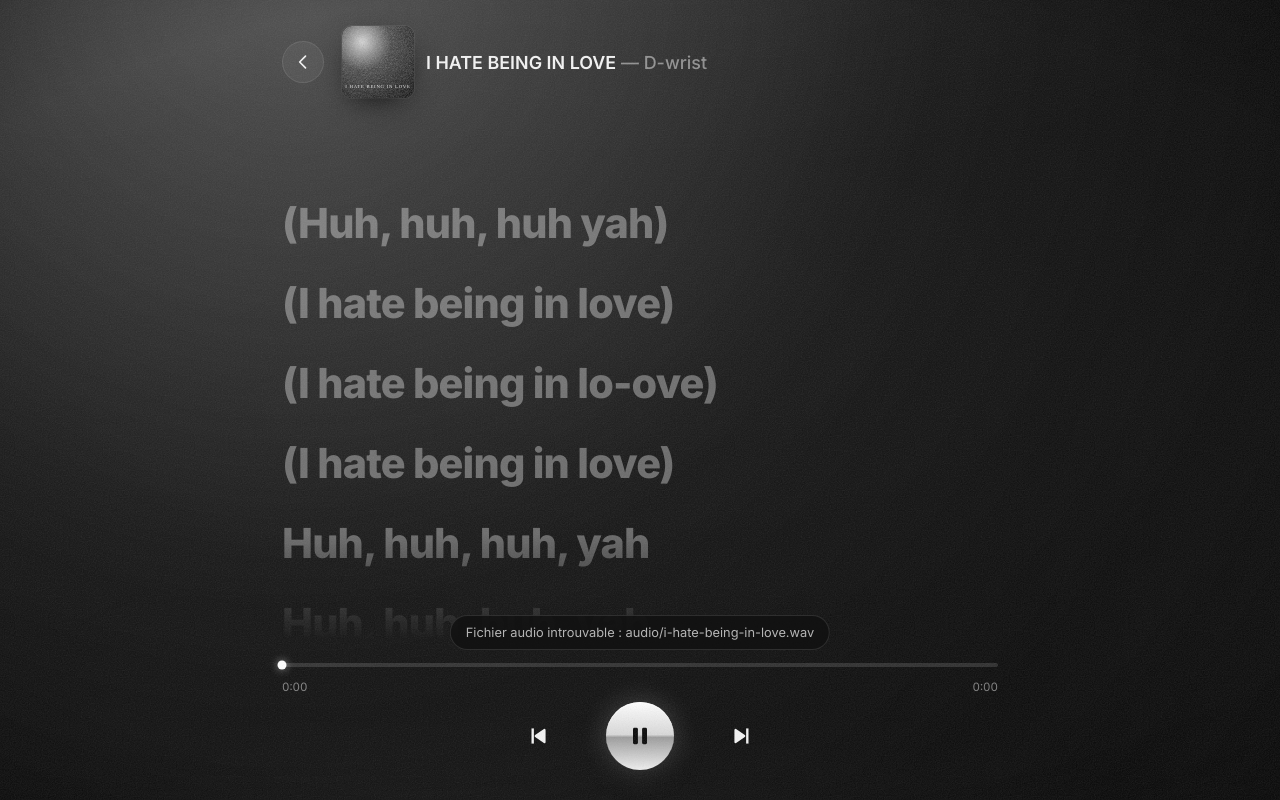
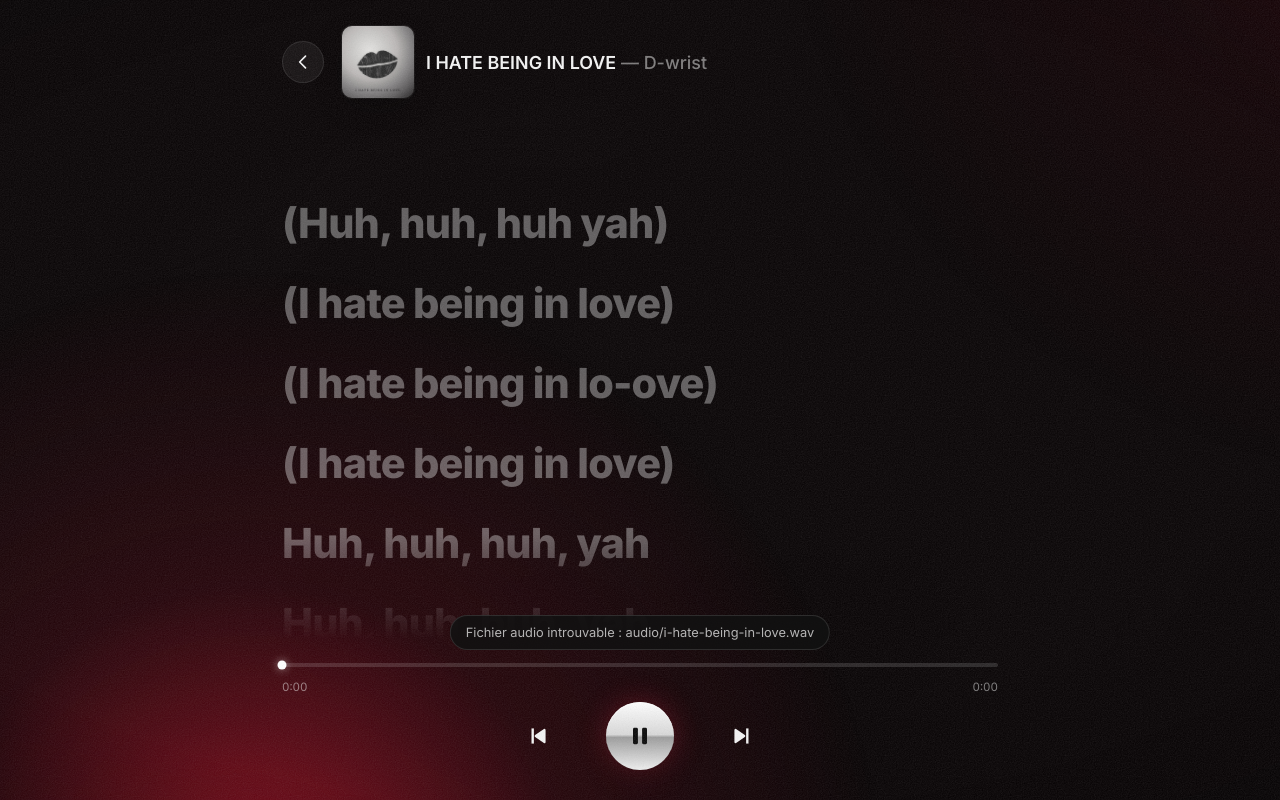
Before and after one commit to XENUU/D-wrist, a plain HTML site: page index.html in a window 1280 px wide. Both pictures are taken after a click on the button 640 px from the left and 441 px from the top of the page. Drawn offline with Linux system fonts and the light colour scheme; a web font is replaced by a local one.

Commit message:
Ambiance Lipstick noir et cover pour I HATE BEING IN LOVE
Co-Authored-By: Claude Opus 5.5 <noreply@anthropic.com>

```diff
--- a/index.html
+++ b/index.html
@@ -25,6 +25,8 @@
   </div>
   <!-- Fond flouté de la cover en cours (visible sur la page musique) -->
   <div class="backdrop" aria-hidden="true"><img id="backdropImg" alt=""></div>
+  <!-- Ambiance propre au morceau (champ « mood » dans tracks.js) -->
+  <div class="mood" aria-hidden="true"></div>
 
   <!-- ===== Vue ACCUEIL : logo + carrousel ===== -->
   <main id="home" class="view view--home">
--- a/script.js
+++ b/script.js
@@ -471,6 +471,7 @@
       dom.playerArtist.textContent = track.artist || 'D-wrist';
       dom.playerCover.alt = `Cover de ${track.title}`;
 
+      applyMood();
       buildLyrics(track.lyrics);
       lastTimeText = '';
       renderProgress(0);
@@ -481,6 +482,18 @@
     document.title = `${track.title} — ${track.artist || 'D-wrist'}`;
     if (autoplay) play();
     updatePlayButton();
+  }
+
+  /* ==========================================================================
+     AMBIANCE PAR MORCEAU
+     ========================================================================== */
+
+  /** Pose data-mood sur <body> selon le morceau chargé (le CSS fait le reste) */
+  function applyMood() {
+    const track = TRACK_LIST[state.current];
+    const mood = track && track.mood;
+    if (mood) document.body.dataset.mood = mood;
+    else delete document.body.dataset.mood;
   }
 
   function play() {
--- a/style.css
+++ b/style.css
@@ -704,9 +704,63 @@ body.is-player .backdrop { opacity: 0.75; }
   .ctrl--play { width: 56px; height: 56px; }
 }
 
+/* ==========================================================================
+   AMBIANCES PAR MORCEAU (champ « mood » dans tracks.js)
+   Le JS pose data-mood sur <body> ; tout ne s'applique que sur la page musique.
+   ========================================================================== */
+
+.ambiance { transition: opacity 1.1s var(--ease); }
+
+.mood {
+  position: fixed;
+  inset: 0;
+  z-index: 2;               /* au-dessus du fond, sous le lecteur */
+  pointer-events: none;
+  opacity: 0;
+  transition: opacity 1.1s var(--ease);
+}
+body.is-player[data-mood] .mood { opacity: 1; }
+
+/* Deux grosses lueurs qui dérivent lentement (même mouvement que .light) */
+.mood::before,
+.mood::after {
+  content: "";
+  position: absolute;
+  width: 95vmax;
+  height: 95vmax;
+  border-radius: 50%;
+  will-change: transform;
+  animation: drift 30s ease-in-out infinite alternate;
+}
+.mood::before { left: -30vmax; bottom: -54vmax; }
+.mood::after  { right: -55vmax; top: -64vmax; animation-duration: 36s; animation-delay: -10s; }
+
+/* ---------- Lipstick noir : noir profond, lueur bordeaux ---------- */
+body.is-player[data-mood="lipstick"] .ambiance { opacity: 0.12; }
+body.is-player[data-mood="lipstick"] .backdrop { opacity: 0.1; }
+/* Voile presque noir qui éteint le dégradé gris du fond */
+[data-mood="lipstick"] .mood { background: rgba(7, 3, 4, 0.9); }
+[data-mood="lipstick"] .mood::before {
+  background: radial-gradient(closest-side,
+    rgba(165, 14, 34, 0.85), rgba(100, 8, 22, 0.32) 50%, transparent 100%);
+}
+[data-mood="lipstick"] .mood::after {
+  background: radial-gradient(closest-side,
+    rgba(120, 10, 26, 0.4), rgba(80, 6, 16, 0.12) 50%, transparent 100%);
+}
+[data-mood="lipstick"] .lyric.is-past { color: #e8b9bf; }
+[data-mood="lipstick"] .lyric.is-active { text-shadow: 0 0 26px rgba(210, 30, 55, 0.6); }
+[data-mood="lipstick"] .progress-fill { background: linear-gradient(90deg, #5a0b16, #f3e6e7); }
+[data-mood="lipstick"] .ctrl--play { box-shadow:
+    0 0 28px rgba(200, 30, 50, 0.35),
+    inset 0 1px 0 rgba(255, 255, 255, 0.9),
+    0 12px 30px -12px rgba(0, 0, 0, 0.9); }
+
 /* Respect du réglage « réduire les animations » */
 @media (prefers-reduced-motion: reduce) {
   .light,
+  .mood::before,
+  .mood::after,
   .grain,
   .logo-text::after,
   .lyrics-empty { animation: none; }
--- a/tracks.js
+++ b/tracks.js
@@ -42,6 +42,7 @@ const TRACKS = [
     id: "i-hate-being-in-love",
     title: "I HATE BEING IN LOVE",
     artist: "D-wrist",
+    mood: "lipstick", // ambiance du lecteur : "lipstick" (sans = gris)
     cover: "covers/i-hate-being-in-love.jpg",
     audio: "audio/i-hate-being-in-love.wav",
     lyrics: `
```
Also changed, not shown: covers/i-hate-being-in-love.jpg (added).
